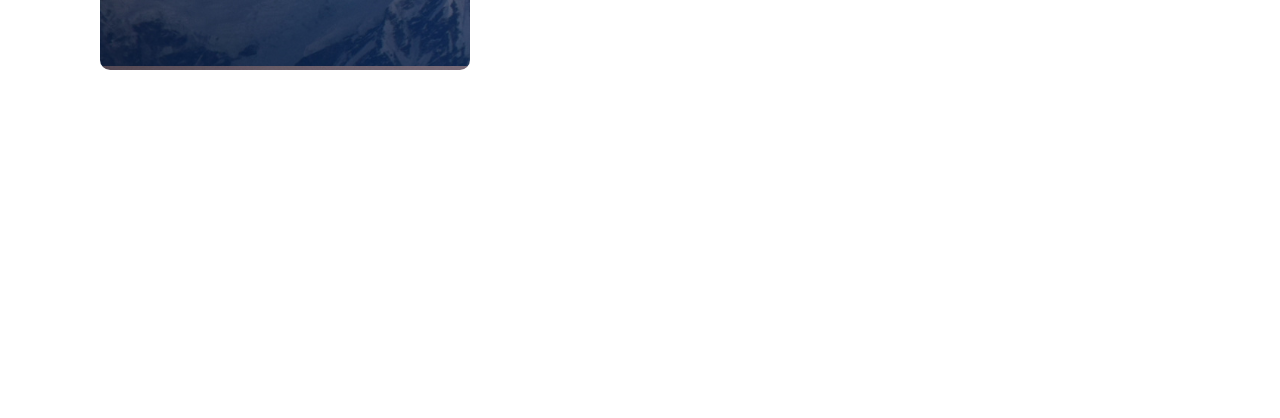
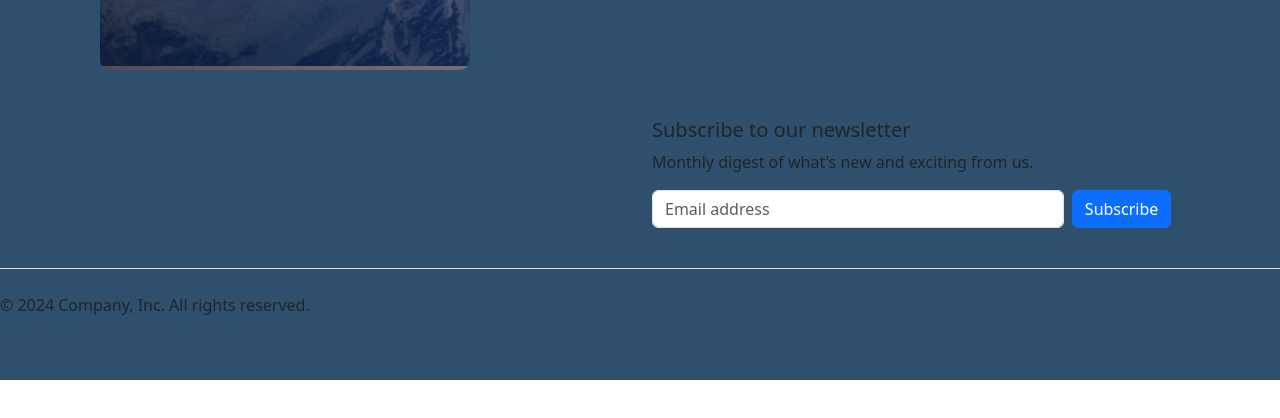
Before and after one commit to DamalR/weather-app, a React (Vite) app: page / in a window 1280 px wide. Shown: the part 670-1088 px from the top of the page. Before the commit the page ends 800 px from the top, so only its background shows below. Built offline with nearby package versions, Linux system fonts and the light colour scheme.

Commit message:
Add bootstrap footer

```diff
--- a/src/App.css
+++ b/src/App.css
@@ -1,24 +1,24 @@
 #title {
     color: rgb(252, 252, 252);
     font-size: 24px;
-    text-align: center; /* Center align the text */
-    margin-bottom: 20px; /* Add margin at the bottom for spacing */
-    text-transform: uppercase; /* Convert text to uppercase */
-    font-weight: bold; /* Set font weight to bold */
+    text-align: center;
+    margin-bottom: 20px;
+    text-transform: uppercase;
+    font-weight: bold;
     padding-left: 100px;
   }
 
 
 
-  /* #container {
-    padding-left: 10px;
-    padding-right: 10px;
-  } */
+  #container {
+    background-color: rgb(47, 80, 108);
+    height: 1050px;
+  }
   #heder {
     background-image: url('./assets/image/heder1.jpeg');
-    background-size: 100% auto; /* Set the width to 100% and auto adjust the height */
-    background-position: center; /* Center the background image */
-    height: 220px; /* Set your desired height */
+    background-size: 100% auto;
+    background-position: center;
+    height: 220px;
   }
   #navButton .nav-link {
     font-weight: bold;
@@ -30,12 +30,12 @@
   }
 
   #weatherImage {
-    width: 150px; /* Set your desired width */
-    height: 150px; /* Set your desired height */
+    width: 150px;
+    height: 150px;
   }
   #detalis1{
     color: rgb(231, 231, 231);
-    width: 370px; /* Set your desired width */
+    width: 370px;
     height: 400px;
     padding-top: 50px;
     padding-left: 80px;
@@ -77,3 +77,7 @@
     color: aliceblue;
     font-size: 20px;
   }
+
+  #footer-text{
+    text-align: center  ;
+  }
--- a/src/App.tsx
+++ b/src/App.tsx
@@ -120,6 +120,34 @@ function App() {
 
         </div>
       </div>
+      <div>
+        <div className="container-footer">
+          <footer className="py-5">
+            <div className="row">
+              <div className="col-md-5 offset-md-6 mb-3">
+                <form >
+                  <h5>Subscribe to our newsletter</h5>
+                  <p>Monthly digest of what's new and exciting from us.</p>
+                  <div className="d-flex flex-column flex-sm-row w-100 gap-2">
+                    <label htmlFor="newsletter1" className="visually-hidden">Email address</label>
+                    <input id="newsletter1" type="text" className="form-control" placeholder="Email address"/>
+                      <button className="btn btn-primary" type="button">Subscribe</button>
+                  </div>
+                </form>
+              </div>
+            </div>
+
+            <div className="d-flex flex-column flex-sm-row justify-content-between py-4 my-4 border-top">
+              <p>&copy; 2024 Company, Inc. All rights reserved.</p>
+              <ul className="list-unstyled d-flex">
+                <li className="ms-3"><a className="link-body-emphasis" href="#"><svg className="bi" width="24" height="24"><use href="#twitter" /></svg></a></li>
+                <li className="ms-3"><a className="link-body-emphasis" href="#"><svg className="bi" width="24" height="24"><use href="#instagram" /></svg></a></li>
+                <li className="ms-3"><a className="link-body-emphasis" href="#"><svg className="bi" width="24" height="24"><use href="#facebook" /></svg></a></li>
+              </ul>
+            </div>
+          </footer>
+        </div>
+      </div>
     </div>
   )
 }
```
